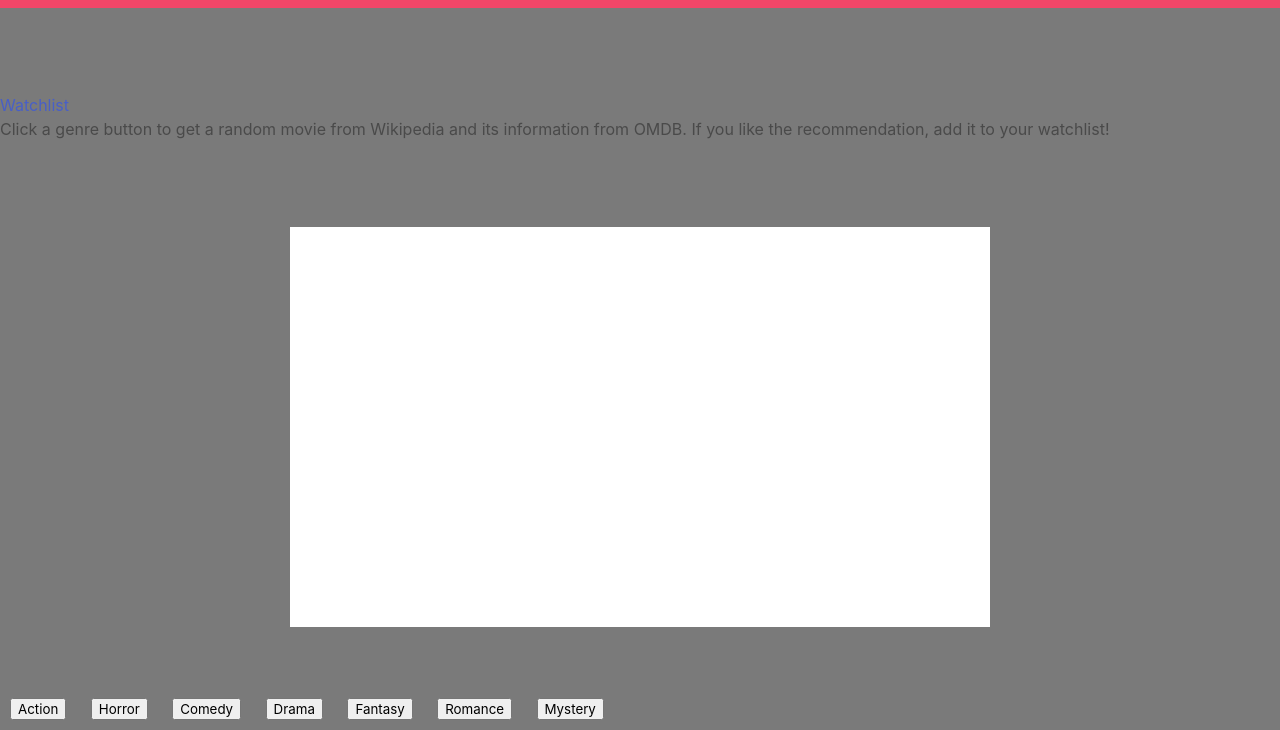
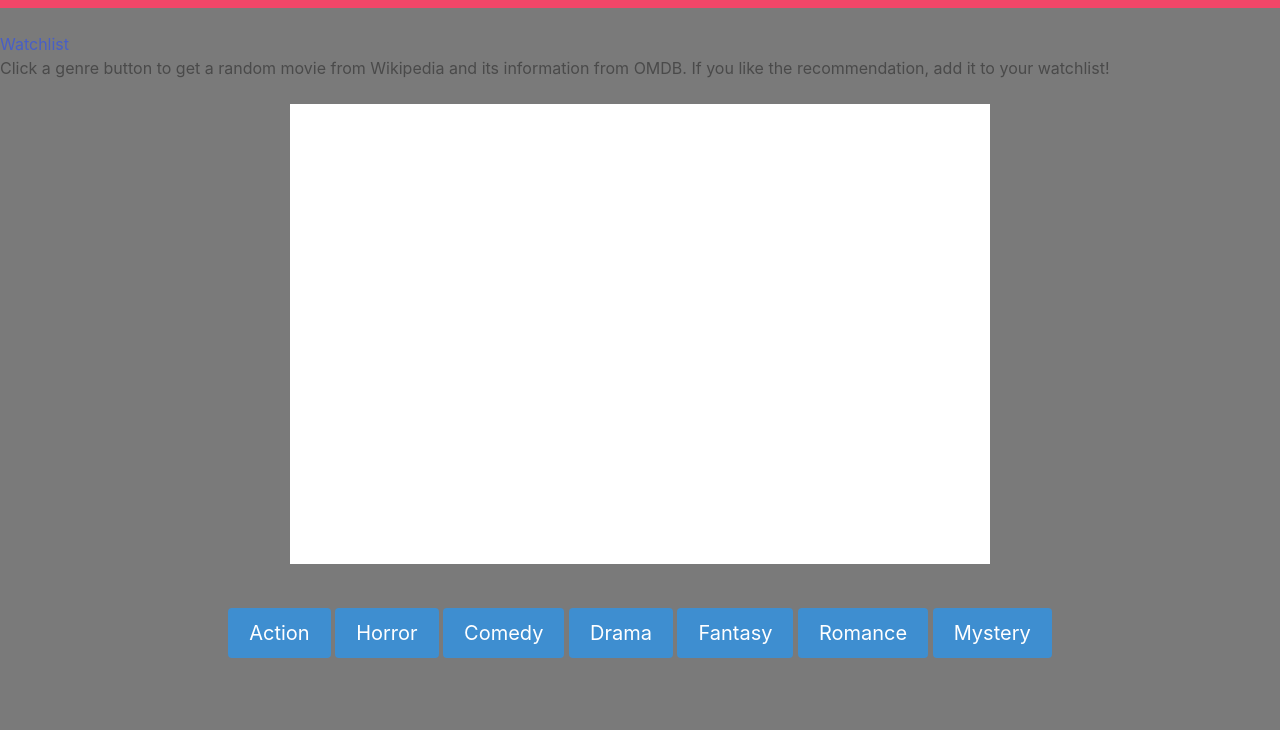
Before and after one commit to josh2100/movie-me, a plain HTML site: page index.html in a window 1280 px wide. Shown: the part 70-800 px from the top of the page. Drawn offline with nearby package versions, Linux system fonts and the light colour scheme; no server answers.

Commit message:
styled the genre buttons

```diff
--- a/assets/css/style.css
+++ b/assets/css/style.css
@@ -7,25 +7,13 @@ body {
 .display-content {
   background-color: white;
   width: 700px;
-  height: 400px;
+  height: 460px;
   padding: 15px;
 }
 
 .movie-content {
   font-size: 50px;
   color: #000000;
-}
-
-/*.genre-btn {
-  position: relative;
-  top: 250px;
-  display: flex;
-  margin: auto;
-  justify-content: center;
-}*/
-
-.btn {
-  margin: 10px;
 }
 
 #title {
@@ -41,5 +29,5 @@ body {
 }
 
 #plot {
-  font-size: 30px;
+  font-size: 20px;
 }
--- a/index.html
+++ b/index.html
@@ -26,18 +26,18 @@
       </p>
     </div>
 
-      <div class="display-content mt-5 mx-auto is-justify-content-center" id="display">
+      <div class="display-content mt-5 mb-5 mx-auto is-justify-content-center p-2" id="display">
         <p class="movie-content" id="movie-name"></p>
       </div>
 
-    <div class="genre-btn" id="genre-filter">
-      <button class="btn" id="action-button">Action</button>
-      <button class="btn" id="horror-button">Horror</button>
-      <button class="btn" id="comedy-button">Comedy</button>
-      <button class="btn" id="drama-button">Drama</button>
-      <button class="btn" id="fantasy-button">Fantasy</button>
-      <button class="btn" id="romance-button">Romance</button>
-      <button class="btn" id="mystery-button">Mystery</button>
+    <div class="genre-btn mt-2 mx-auto column" id="genre-filter">
+      <button class="btn button is-medium is-info" id="action-button">Action</button>
+      <button class="btn button is-medium is-info" id="horror-button">Horror</button>
+      <button class="btn button is-medium is-info" id="comedy-button">Comedy</button>
+      <button class="btn button is-medium is-info" id="drama-button">Drama</button>
+      <button class="btn button is-medium is-info" id="fantasy-button">Fantasy</button>
+      <button class="btn button is-medium is-info" id="romance-button">Romance</button>
+      <button class="btn button is-medium is-info" id="mystery-button">Mystery</button>
     </div>
 
     <script src="assets/javascript/script.js"></script>
```
